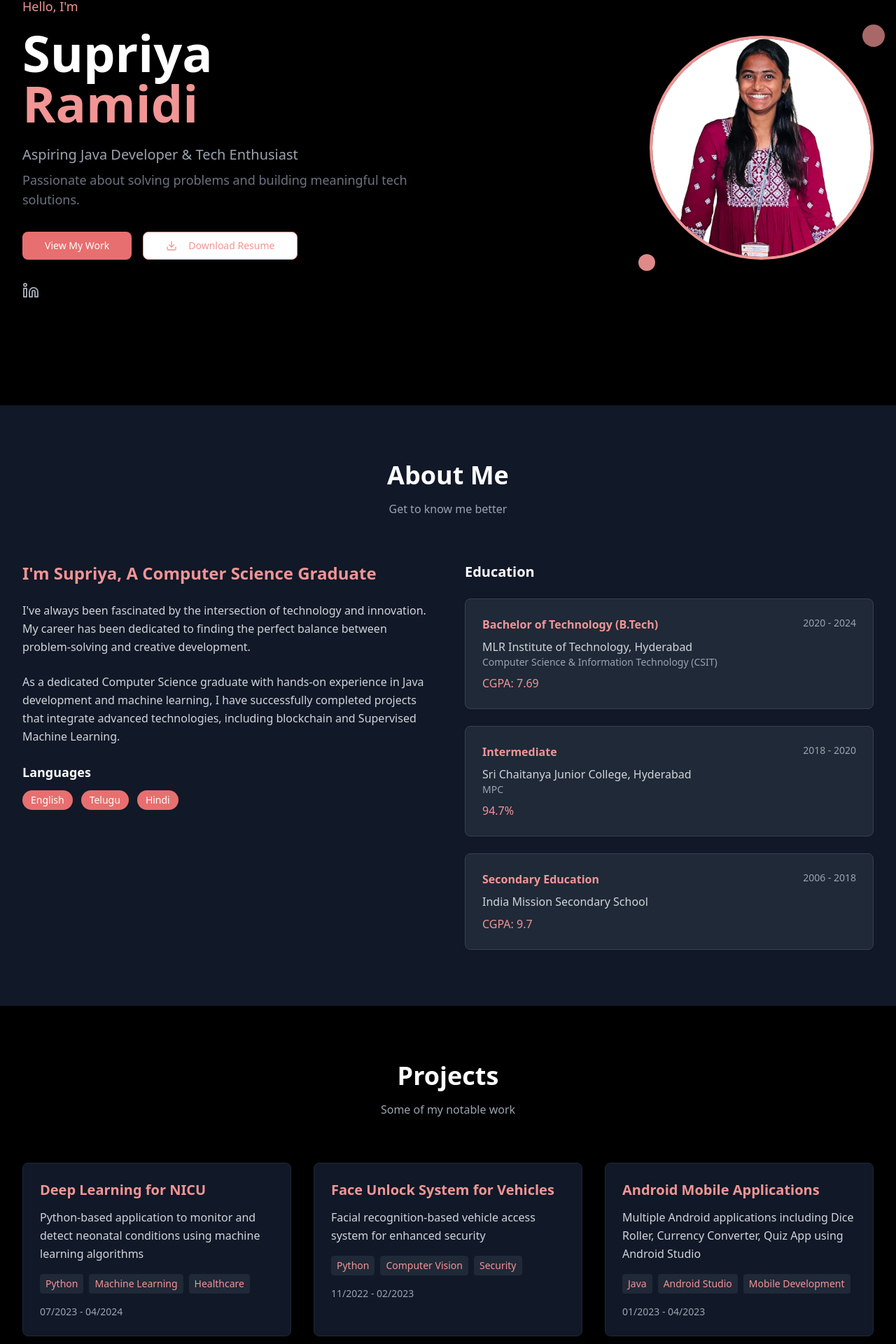
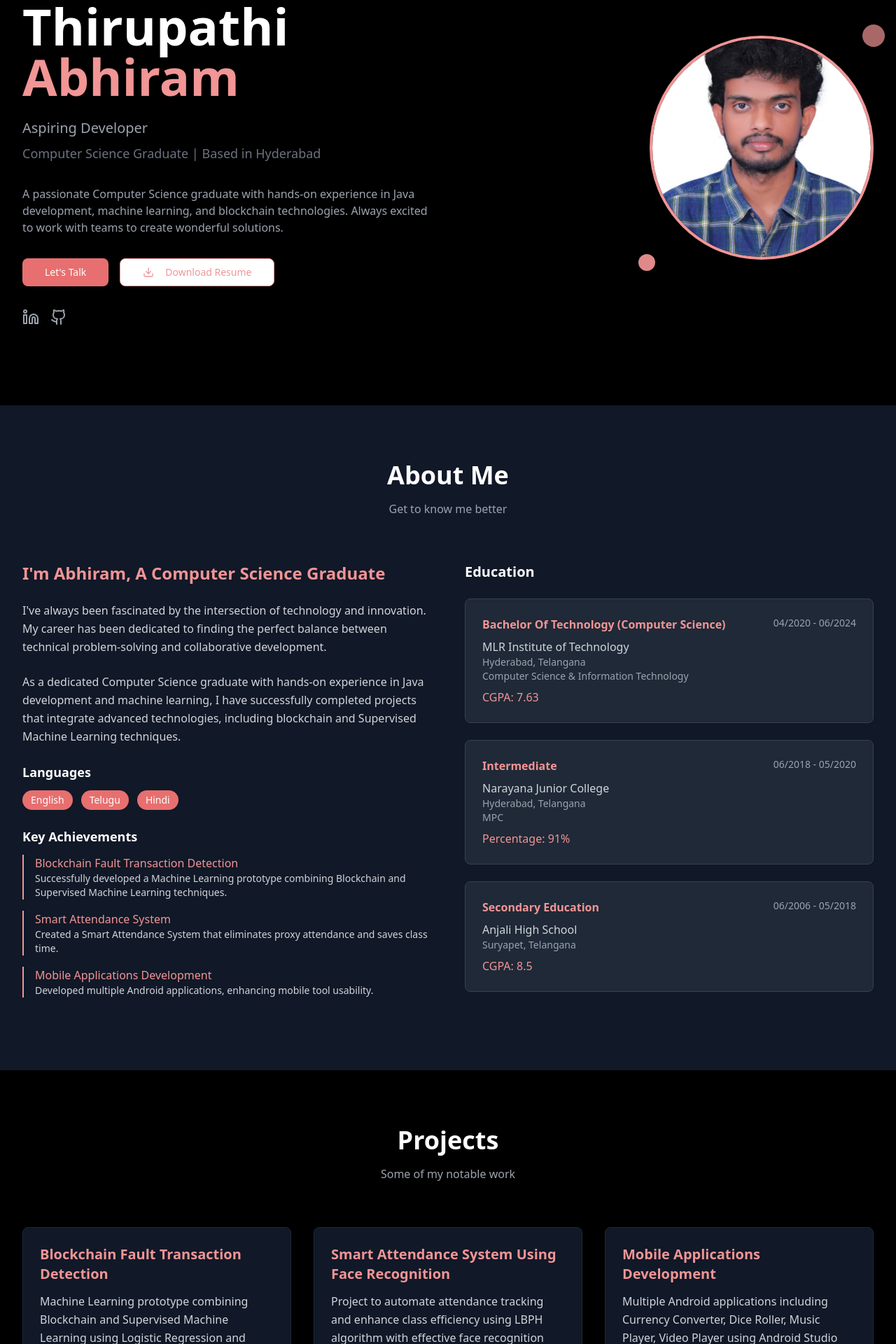
Before and after one commit to Abhiram0303/portfolio, a React (Vite) app: page / in a window 1280 px wide. Shown: the part 221-2141 px from the top of the page at 70% size. Built offline with nearby package versions, Linux system fonts and the light colour scheme.

Commit message:
Refactor: Implement requested design changes
Updated the profile picture, resume download, and name/title as per the user's instructions, using the provided images and template. Modified `src/pages/Index.tsx`.

```diff
--- a/src/pages/Index.tsx
+++ b/src/pages/Index.tsx
@@ -1,6 +1,6 @@
 
 import { useState } from 'react';
-import { Menu, X, Download, Linkedin } from 'lucide-react';
+import { Menu, X, Download, Linkedin, Github } from 'lucide-react';
 import { Button } from '@/components/ui/button';
 import { Card, CardContent } from '@/components/ui/card';
 
@@ -15,20 +15,20 @@ const Index = () => {
 
   const projects = [
     {
-      title: "Deep Learning for NICU",
-      description: "Python-based application to monitor and detect neonatal conditions using machine learning algorithms",
-      tech: ["Python", "Machine Learning", "Healthcare"],
-      period: "07/2023 - 04/2024"
+      title: "Blockchain Fault Transaction Detection",
+      description: "Machine Learning prototype combining Blockchain and Supervised Machine Learning using Logistic Regression and Random Forest algorithms",
+      tech: ["Machine Learning", "Blockchain", "Logistic Regression", "Random Forest"],
+      period: "01/2024 - 02/2024"
     },
     {
-      title: "Face Unlock System for Vehicles",
-      description: "Facial recognition-based vehicle access system for enhanced security",
-      tech: ["Python", "Computer Vision", "Security"],
+      title: "Smart Attendance System Using Face Recognition",
+      description: "Project to automate attendance tracking and enhance class efficiency using LBPH algorithm with effective face recognition",
+      tech: ["Face Recognition", "LBPH Algorithm", "Python"],
       period: "11/2022 - 02/2023"
     },
     {
-      title: "Android Mobile Applications",
-      description: "Multiple Android applications including Dice Roller, Currency Converter, Quiz App using Android Studio",
+      title: "Mobile Applications Development",
+      description: "Multiple Android applications including Currency Converter, Dice Roller, Music Player, Video Player using Android Studio",
       tech: ["Java", "Android Studio", "Mobile Development"],
       period: "01/2023 - 04/2023"
     }
@@ -36,49 +36,62 @@ const Index = () => {
 
   const education = [
     {
-      degree: "Bachelor of Technology (B.Tech)",
-      institution: "MLR Institute of Technology, Hyderabad",
-      period: "2020 - 2024",
-      score: "CGPA: 7.69",
-      field: "Computer Science & Information Technology (CSIT)"
+      degree: "Bachelor Of Technology (Computer Science)",
+      institution: "MLR Institute of Technology",
+      period: "04/2020 - 06/2024",
+      score: "CGPA: 7.63",
+      field: "Computer Science & Information Technology",
+      location: "Hyderabad, Telangana"
     },
     {
       degree: "Intermediate",
-      institution: "Sri Chaitanya Junior College, Hyderabad",
-      period: "2018 - 2020",
-      score: "94.7%",
-      field: "MPC"
+      institution: "Narayana Junior College",
+      period: "06/2018 - 05/2020",
+      score: "Percentage: 91%",
+      field: "MPC",
+      location: "Hyderabad, Telangana"
     },
     {
       degree: "Secondary Education",
-      institution: "India Mission Secondary School",
-      period: "2006 - 2018",
-      score: "CGPA: 9.7",
-      field: ""
+      institution: "Anjali High School",
+      period: "06/2006 - 05/2018",
+      score: "CGPA: 8.5",
+      field: "",
+      location: "Suryapet, Telangana"
     }
   ];
 
   const technicalSkills = [
-    "Java", "Python", "C", "MySQL", "HTML", "CSS", "JavaScript",
-    "Object Oriented Programming", "Operating Systems", "DBMS"
+    "Java", "SQL", "Excel", "Python", "Machine Learning"
   ];
 
   const softSkills = [
-    "Public Speaking", "Problem Solving", "Critical Thinking", "Team Collaboration"
+    "Problem Solving", "Public Speaking", "Critical Thinking", "Team Collaboration"
   ];
 
   const certifications = [
     {
-      title: "LEXION 2.0 Workshop",
-      description: "Advanced Programming Workshop Certification"
+      title: "Java Certificate From SRIT",
+      description: "Advanced Java Programming Certification"
     },
     {
-      title: "MySQL Basics by HackerRank",
-      description: "Database Management Fundamentals"
+      title: "Scratch Programming Language",
+      description: "Visual Programming Fundamentals"
+    }
+  ];
+
+  const keyAchievements = [
+    {
+      title: "Blockchain Fault Transaction Detection",
+      description: "Successfully developed a Machine Learning prototype combining Blockchain and Supervised Machine Learning techniques."
     },
     {
-      title: "Explore Cloud Workshop",
-      description: "Cloud Computing Technologies"
+      title: "Smart Attendance System",
+      description: "Created a Smart Attendance System that eliminates proxy attendance and saves class time."
+    },
+    {
+      title: "Mobile Applications Development",
+      description: "Developed multiple Android applications, enhancing mobile tool usability."
     }
   ];
 
@@ -88,7 +101,7 @@ const Index = () => {
       <nav className="fixed top-0 left-0 right-0 z-50 bg-black/95 backdrop-blur-sm border-b border-gray-800">
         <div className="max-w-7xl mx-auto px-4 sm:px-6 lg:px-8">
           <div className="flex justify-between items-center h-16">
-            <div className="text-xl font-bold text-coral-400">SUPRIYA.</div>
+            <div className="text-xl font-bold text-coral-400">ABHIRAM.</div>
 
             {/* Desktop Navigation */}
             <div className="hidden md:flex space-x-8">
@@ -132,27 +145,30 @@ const Index = () => {
             <div className="text-center lg:text-left">
               <p className="text-coral-400 text-lg mb-4">Hello, I'm</p>
               <h1 className="text-5xl lg:text-7xl font-bold mb-6">
-                Supriya
+                Thirupathi
                 <br />
-                <span className="text-coral-400">Ramidi</span>
+                <span className="text-coral-400">Abhiram</span>
               </h1>
-              <p className="text-xl text-gray-400 mb-2">Aspiring Java Developer & Tech Enthusiast</p>
-              <p className="text-lg text-gray-500 mb-8">Passionate about solving problems and building meaningful tech solutions.</p>
+              <p className="text-xl text-gray-400 mb-2">Aspiring Developer</p>
+              <p className="text-lg text-gray-500 mb-8">Computer Science Graduate | Based in Hyderabad</p>
+              <p className="text-base text-gray-400 mb-8">
+                A passionate Computer Science graduate with hands-on experience in Java development, machine learning, and blockchain technologies. Always excited to work with teams to create wonderful solutions.
+              </p>
 
               <div className="flex flex-col sm:flex-row gap-4 justify-center lg:justify-start">
                 <Button
                   onClick={() => scrollToSection('projects')}
                   className="bg-coral-500 hover:bg-coral-600 text-white px-8 py-3 rounded-lg transition-all duration-300 hover:scale-105"
                 >
-                  View My Work
+                  Let's Talk
                 </Button>
                 <Button
                   variant="outline"
                   className="border-coral-400 text-coral-400 hover:bg-coral-400 hover:text-white px-8 py-3 rounded-lg transition-all duration-300"
                   onClick={() => {
                     const link = document.createElement('a');
-                    link.href = '/lovable-uploads/aa295bfc-befc-4439-bef1-988c053a0d12.png';
-                    link.download = 'Supriya_Ramidi_Resume.png';
+                    link.href = '/lovable-uploads/74283de2-6cdd-4cd4-87d9-7d9420c8355d.png';
+                    link.download = 'Abhiram_Thirupathi_Resume.png';
                     link.click();
                   }}
                 >
@@ -162,8 +178,11 @@ const Index = () => {
               </div>
 
               <div className="flex gap-4 mt-8 justify-center lg:justify-start">
-                <a href="https://linkedin.com/in/supriya-ramidi-2610a821a" target="_blank" rel="noopener noreferrer" className="text-gray-400 hover:text-coral-400 transition-colors">
+                <a href="https://www.linkedin.com/in/abhiram-thirupathi-631054369/" target="_blank" rel="noopener noreferrer" className="text-gray-400 hover:text-coral-400 transition-colors">
                   <Linkedin size={24} />
+                </a>
+                <a href="https://github.com/Abhiram0303" target="_blank" rel="noopener noreferrer" className="text-gray-400 hover:text-coral-400 transition-colors">
+                  <Github size={24} />
                 </a>
               </div>
             </div>
@@ -172,8 +191,8 @@ const Index = () => {
               <div className="relative">
                 <div className="w-80 h-80 rounded-full border-4 border-coral-400 overflow-hidden">
                   <img
-                    src="/lovable-uploads/e2f5d714-0516-4791-9fe2-70a68d8f23dd.png"
-                    alt="Supriya Ramidi"
+                    src="/lovable-uploads/4c9d4608-5b52-41b1-a405-0f739d843baa.png"
+                    alt="Thirupathi Abhiram"
                     className="w-full h-full object-cover"
                   />
                 </div>
@@ -195,17 +214,17 @@ const Index = () => {
 
           <div className="grid lg:grid-cols-2 gap-12">
             <div>
-              <h3 className="text-2xl font-bold mb-6 text-coral-400">I'm Supriya, A Computer Science Graduate</h3>
+              <h3 className="text-2xl font-bold mb-6 text-coral-400">I'm Abhiram, A Computer Science Graduate</h3>
               <p className="text-gray-300 mb-6 leading-relaxed">
-                I've always been fascinated by the intersection of technology and innovation. My career
-                has been dedicated to finding the perfect balance between problem-solving and
-                creative development.
+                I've always been fascinated by the intersection of technology and innovation. My
+                career has been dedicated to finding the perfect balance between technical
+                problem-solving and collaborative development.
               </p>
               <p className="text-gray-300 mb-6 leading-relaxed">
                 As a dedicated Computer Science graduate with hands-on experience in Java
                 development and machine learning, I have successfully completed projects that
                 integrate advanced technologies, including blockchain and Supervised Machine
-                Learning.
+                Learning techniques.
               </p>
 
               <div className="mb-6">
@@ -214,6 +233,18 @@ const Index = () => {
                   <span className="px-3 py-1 bg-coral-500 text-white rounded-full text-sm">English</span>
                   <span className="px-3 py-1 bg-coral-500 text-white rounded-full text-sm">Telugu</span>
                   <span className="px-3 py-1 bg-coral-500 text-white rounded-full text-sm">Hindi</span>
+                </div>
+              </div>
+
+              <div className="mb-6">
+                <h4 className="text-lg font-semibold mb-3">Key Achievements</h4>
+                <div className="space-y-4">
+                  {keyAchievements.map((achievement, index) => (
+                    <div key={index} className="border-l-2 border-coral-400 pl-4">
+                      <h5 className="font-medium text-coral-400">{achievement.title}</h5>
+                      <p className="text-gray-300 text-sm">{achievement.description}</p>
+                    </div>
+                  ))}
                 </div>
               </div>
             </div>
@@ -229,6 +260,7 @@ const Index = () => {
                         <span className="text-sm text-gray-400">{edu.period}</span>
                       </div>
                       <p className="text-gray-300">{edu.institution}</p>
+                      <p className="text-gray-400 text-sm">{edu.location}</p>
                       {edu.field && <p className="text-gray-400 text-sm">{edu.field}</p>}
                       <p className="text-coral-400 font-medium mt-2">{edu.score}</p>
                     </CardContent>
@@ -289,7 +321,7 @@ const Index = () => {
                     <h3 className="text-xl font-bold text-coral-400">Java Development Intern</h3>
                     <p className="text-gray-300">Oasis Infobyte (Virtual)</p>
                   </div>
-                  <span className="text-gray-400">Jul 2023 - Sep 2023</span>
+                  <span className="text-gray-400">07/2023 - 09/2023</span>
                 </div>
                 <p className="text-gray-300 mb-4">
                   Virtual internship focusing on Java Development with practical assignments and real-world project implementation.
@@ -298,6 +330,7 @@ const Index = () => {
                   <li>• Developed interactive code based on assigned tasks</li>
                   <li>• Gained practical experience in Java Development by completing the task</li>
                   <li>• Built projects including ATM Machine simulation and Number Guessing Game</li>
+                  <li>• Resolved attendance mark issues and reduced proxy attendance</li>
                 </ul>
               </CardContent>
             </Card>
@@ -305,7 +338,7 @@ const Index = () => {
         </div>
       </section>
 
-      {/* Skills Section - Now Certifications Only */}
+      {/* Skills Section */}
       <section id="skills" className="py-20">
         <div className="max-w-7xl mx-auto px-4 sm:px-6 lg:px-8">
           <div className="text-center mb-16">
@@ -318,7 +351,7 @@ const Index = () => {
               <h3 className="text-2xl font-bold mb-6 text-coral-400">Technical Skills</h3>
               <div className="grid grid-cols-2 gap-4">
                 {technicalSkills.map((skill, index) => (
-                  <div key={index} className="bg-gray-900 p-4 rounded-lg text-center hover:bg-gray-800 transition-colors">
+                  <div key={index} className="bg-gray-900 p-4 rounded-lg text-center hover:bg-gray-800 transition-colors border border-gray-800">
                     <span className="text-gray-300">{skill}</span>
                   </div>
                 ))}
@@ -329,7 +362,7 @@ const Index = () => {
               <h3 className="text-2xl font-bold mb-6 text-coral-400">Soft Skills</h3>
               <div className="space-y-4">
                 {softSkills.map((skill, index) => (
-                  <div key={index} className="bg-gray-900 p-4 rounded-lg hover:bg-gray-800 transition-colors">
+                  <div key={index} className="bg-gray-900 p-4 rounded-lg hover:bg-gray-800 transition-colors border border-gray-800">
                     <span className="text-gray-300">{skill}</span>
                   </div>
                 ))}
@@ -343,7 +376,7 @@ const Index = () => {
               <h2 className="text-4xl font-bold mb-4">Certifications</h2>
             </div>
 
-            <div className="grid md:grid-cols-2 lg:grid-cols-3 gap-8">
+            <div className="grid md:grid-cols-2 gap-8 max-w-4xl mx-auto">
               {certifications.map((cert, index) => (
                 <Card key={index} className="bg-gray-900 border-gray-800 hover:border-coral-400 transition-all duration-300">
                   <CardContent className="p-6">
@@ -361,8 +394,8 @@ const Index = () => {
       <section id="contact" className="py-20 bg-gray-900">
         <div className="max-w-7xl mx-auto px-4 sm:px-6 lg:px-8">
           <div className="text-center mb-16">
-            <h2 className="text-4xl font-bold mb-4">Contact</h2>
-            <p className="text-gray-400">Let's get in touch</p>
+            <h2 className="text-4xl font-bold mb-4">Get In Touch</h2>
+            <p className="text-gray-400">Let's discuss your next project</p>
           </div>
 
           <div className="max-w-2xl mx-auto">
@@ -372,7 +405,7 @@ const Index = () => {
                   <span className="text-white text-2xl">📧</span>
                 </div>
                 <h3 className="font-semibold mb-2">Email</h3>
-                <p className="text-gray-400">supriyasudhakar01@gmail.com</p>
+                <p className="text-gray-400">abhiramthirupathi79@gmail.com</p>
               </div>
 
               <div className="text-center">
@@ -380,7 +413,7 @@ const Index = () => {
                   <span className="text-white text-2xl">📞</span>
                 </div>
                 <h3 className="font-semibold mb-2">Phone</h3>
-                <p className="text-gray-400">+91 9963992761</p>
+                <p className="text-gray-400">7287030316</p>
               </div>
 
               <div className="text-center">
@@ -388,7 +421,7 @@ const Index = () => {
                   <span className="text-white text-2xl">🔗</span>
                 </div>
                 <h3 className="font-semibold mb-2">LinkedIn</h3>
-                <a href="https://linkedin.com/in/supriya-ramidi-2610a821a" target="_blank" rel="noopener noreferrer" className="text-coral-400 hover:text-coral-300">
+                <a href="https://www.linkedin.com/in/abhiram-thirupathi-631054369/" target="_blank" rel="noopener noreferrer" className="text-coral-400 hover:text-coral-300">
                   Connect with me
                 </a>
               </div>
@@ -422,7 +455,7 @@ const Index = () => {
       {/* Footer */}
       <footer className="py-8 border-t border-gray-800">
         <div className="max-w-7xl mx-auto px-4 sm:px-6 lg:px-8 text-center">
-          <p className="text-gray-400">© 2024 Supriya Ramidi. All rights reserved.</p>
+          <p className="text-gray-400">© 2024 Thirupathi Abhiram. All rights reserved.</p>
         </div>
       </footer>
     </div>
```
Also changed, not shown: public/lovable-uploads/4c9d4608-5b52-41b1-a405-0f739d843baa.png (added), public/lovable-uploads/74283de2-6cdd-4cd4-87d9-7d9420c8355d.png (added).
